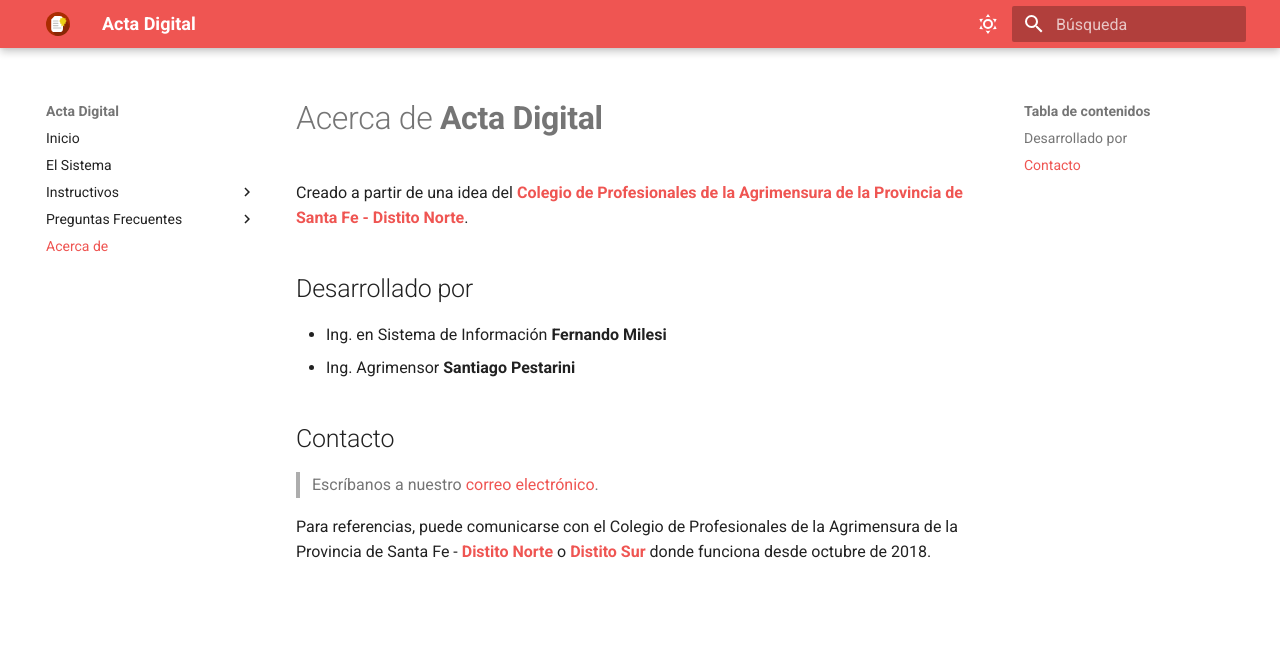
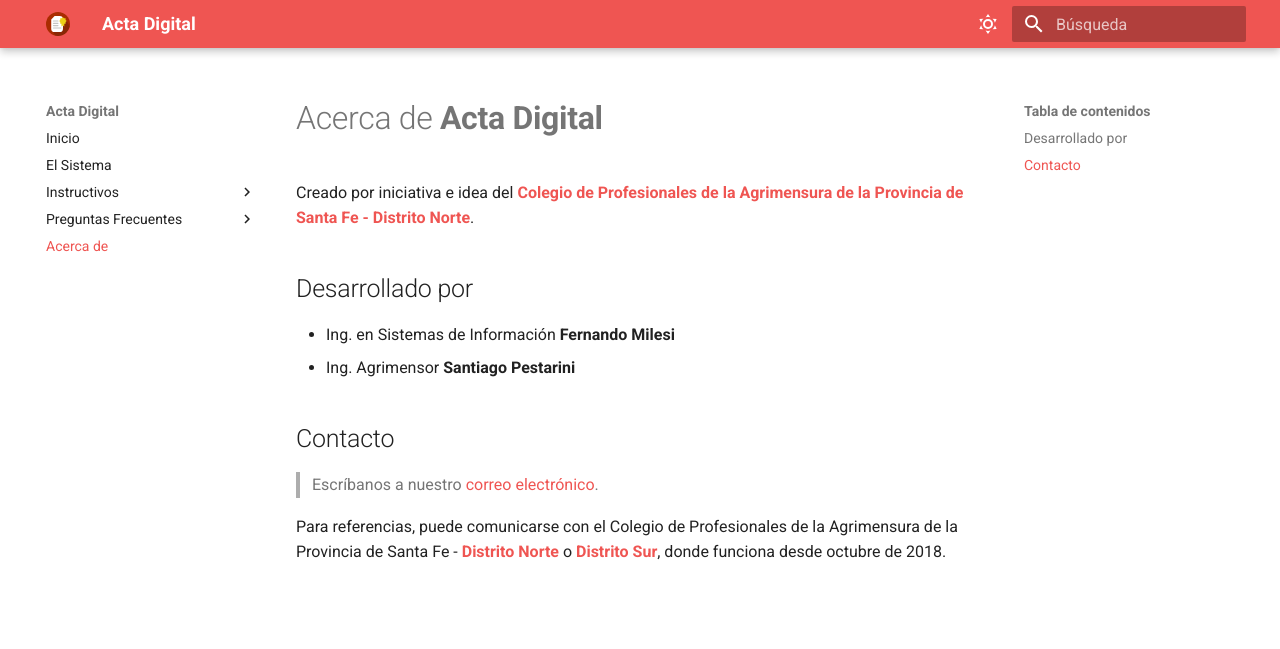
Before and after one commit to actadigital/docs, an MkDocs documentation site: the page built from docs/acerca.md, in a window 1280 px wide. Shown: the top 649 px of the page. Built offline with MkDocs 1.6.1 and Material for MkDocs 9.7.7, drawn with Linux system fonts in a browser that asks for light colours.

Commit message:
Acerca de

```diff
--- a/docs/acerca.md
+++ b/docs/acerca.md
@@ -1,14 +1,14 @@
 # Acerca de **Acta Digital**
 
-Creado a partir de una idea del [**Colegio de Profesionales de la Agrimensura de la Provincia de Santa Fe - Distito Norte**](http://www.copasfn.org.ar).
+Creado por iniciativa e idea del [**Colegio de Profesionales de la Agrimensura de la Provincia de Santa Fe - Distrito Norte**](http://www.copasfn.org.ar).
 
 ## Desarrollado por
 
-- Ing. en Sistema de Información **Fernando Milesi**
+- Ing. en Sistemas de Información **Fernando Milesi**
 - Ing. Agrimensor **Santiago Pestarini**
 
 ## Contacto
 
 > Escríbanos a nuestro [correo electrónico](mailto:info@actadigital.com.ar).
 
-Para referencias, puede comunicarse con el Colegio de Profesionales de la Agrimensura de la Provincia de Santa Fe - [**Distito Norte**](http://www.copasfn.org.ar) o [**Distito Sur**](http://www.copa.org.ar) donde funciona desde octubre de 2018.
+Para referencias, puede comunicarse con el Colegio de Profesionales de la Agrimensura de la Provincia de Santa Fe - [**Distrito Norte**](http://www.copasfn.org.ar) o [**Distrito Sur**](http://www.copa.org.ar), donde funciona desde octubre de 2018.
```
